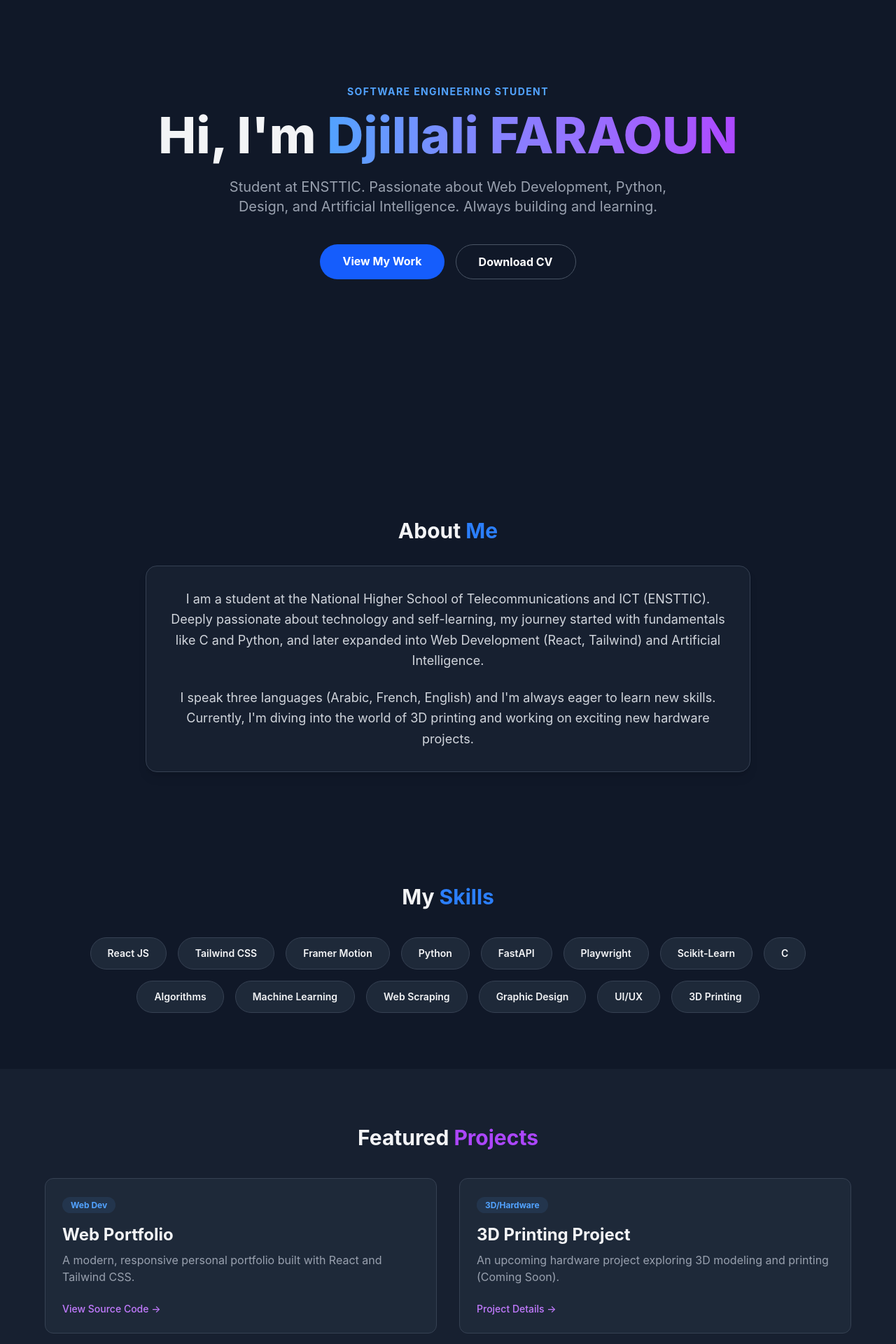
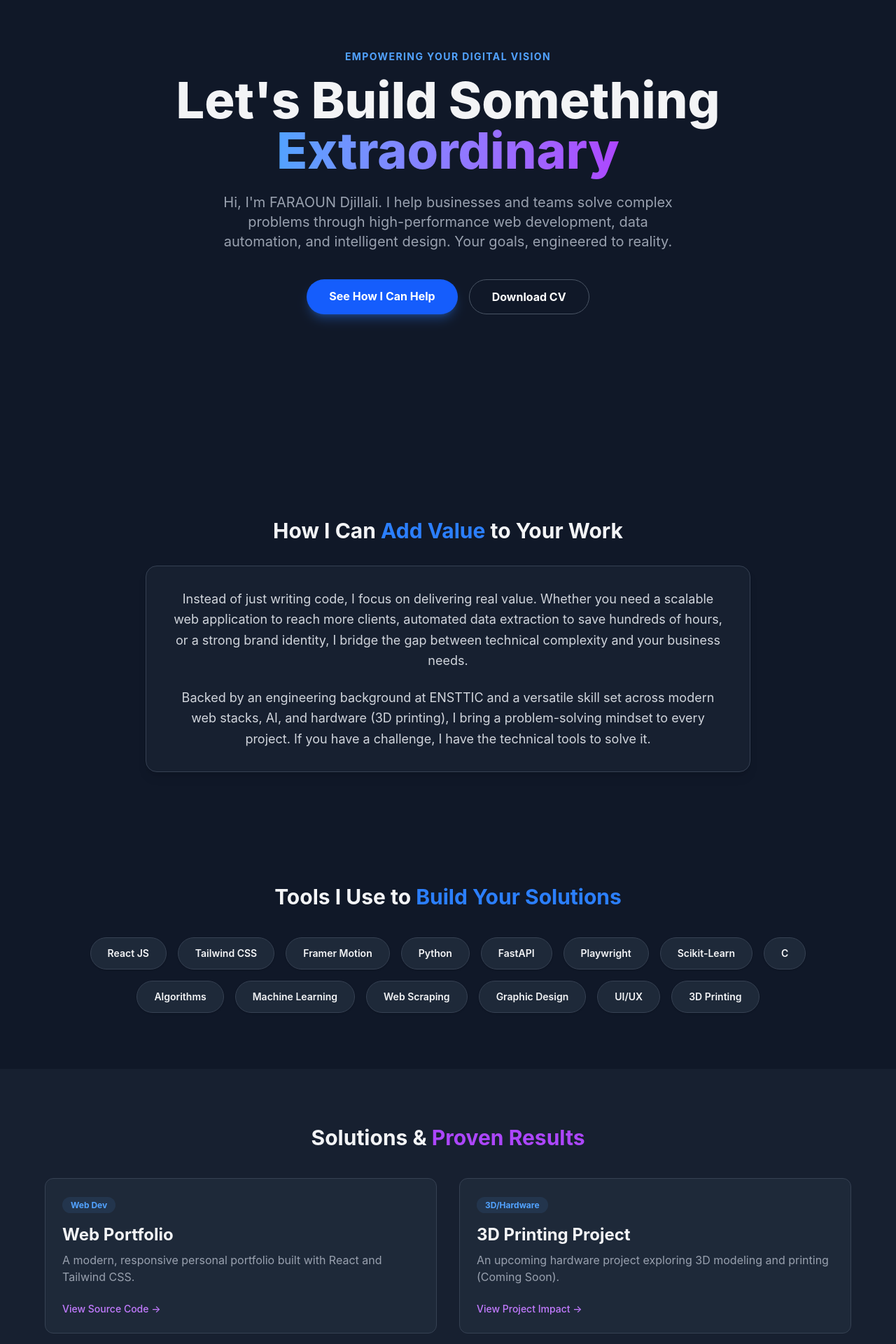
Before and after one commit to Djilali-77/portfolio, a React (Vite) app: page / in a window 1280 px wide. Shown: the part 140-2060 px from the top of the page at 70% size. Built offline with nearby package versions, Linux system fonts and the light colour scheme.

Commit message:
Client-Centric Copywriting

```diff
--- a/src/pages/Hero.jsx
+++ b/src/pages/Hero.jsx
@@ -64,18 +64,17 @@ const Hero = () => {
           transition={{ duration: 0.8 }}
         >
           <h2 className="text-blue-400 font-bold tracking-widest text-sm mb-4 uppercase">
-            Software Engineering Student
+            Empowering Your Digital Vision
           </h2>
           <h1 className="text-5xl md:text-7xl font-extrabold mb-6">
-            Hi, I'm <span className="text-transparent bg-clip-text bg-gradient-to-r from-blue-400 to-purple-500">Djillali FARAOUN</span>
+            Let's Build Something <br className="hidden md:block"/> <span className="text-transparent bg-clip-text bg-gradient-to-r from-blue-400 to-purple-500">Extraordinary</span>
           </h1>
           <p className="text-gray-400 text-lg md:text-xl max-w-2xl mx-auto mb-10">
-            Student at ENSTTIC. Passionate about Web Development, Python, Design, and Artificial Intelligence. Always building and learning.
+            Hi, I'm FARAOUN Djillali. I help businesses and teams solve complex problems through high-performance web development, data automation, and intelligent design. Your goals, engineered to reality.
           </p>
-
           <div className="flex gap-4 justify-center">
-            <a href="#projects" className="bg-blue-600 hover:bg-blue-700 text-white font-bold py-3 px-8 rounded-full transition-all cursor-pointer">
-              View My Work
+            <a href="#projects" className="bg-blue-600 hover:bg-blue-700 text-white font-bold py-3 px-8 rounded-full transition-all cursor-pointer shadow-lg shadow-blue-500/30">
+              See How I Can Help
             </a>
             <a
               href="/portfolio.html"
@@ -88,23 +87,20 @@ const Hero = () => {
         </motion.div>
       </section>
 
-      {/* ================= ABOUT SECTION ================= */}
+      {/* ================= ABOUT SECTION (Now Value-Driven) ================= */}
       <section id="about" className="py-20 px-4 max-w-4xl mx-auto scroll-mt-24 text-center">
         <motion.div
           initial={{ opacity: 0, y: 20 }}
           whileInView={{ opacity: 1, y: 0 }}
           transition={{ duration: 0.6 }}
         >
-          <h2 className="text-3xl font-bold mb-8">About <span className="text-blue-500">Me</span></h2>
+          <h2 className="text-3xl font-bold mb-8">How I Can <span className="text-blue-500">Add Value</span> to Your Work</h2>
           <div className="bg-gray-800/50 p-8 rounded-2xl border border-gray-700 shadow-lg">
             <p className="text-gray-300 text-lg leading-relaxed mb-6">
-              I am a student at the National Higher School of Telecommunications and ICT (ENSTTIC).
-              Deeply passionate about technology and self-learning, my journey started with fundamentals like C and Python,
-              and later expanded into Web Development (React, Tailwind) and Artificial Intelligence.
+              Instead of just writing code, I focus on delivering real value. Whether you need a scalable web application to reach more clients, automated data extraction to save hundreds of hours, or a strong brand identity, I bridge the gap between technical complexity and your business needs.
             </p>
             <p className="text-gray-300 text-lg leading-relaxed">
-              I speak three languages (Arabic, French, English) and I'm always eager to learn new skills.
-              Currently, I'm diving into the world of 3D printing and working on exciting new hardware projects.
+              Backed by an engineering background at ENSTTIC and a versatile skill set across modern web stacks, AI, and hardware (3D printing), I bring a problem-solving mindset to every project. If you have a challenge, I have the technical tools to solve it.
             </p>
           </div>
         </motion.div>
@@ -112,8 +108,7 @@ const Hero = () => {
 
       {/* ================= SKILLS SECTION ================= */}
       <section id="skills" className="py-20 px-4 max-w-6xl mx-auto scroll-mt-24">
-        <h2 className="text-3xl font-bold mb-10 text-center">My <span className="text-blue-500">Skills</span></h2>
-
+        <h2 className="text-3xl font-bold mb-10 text-center">Tools I Use to <span className="text-blue-500">Build Your Solutions</span></h2>
         <div className="flex flex-wrap justify-center gap-4">
           {skills.map((skill, index) => (
             <motion.div
@@ -121,7 +116,7 @@ const Hero = () => {
               initial={{ opacity: 0, scale: 0.8 }}
               whileInView={{ opacity: 1, scale: 1 }}
               transition={{ delay: index * 0.05 }}
-              className="bg-gray-800 border border-gray-700 rounded-full px-6 py-3 text-sm font-semibold hover:border-blue-500 hover:text-blue-400 cursor-pointer transition-all"
+              className="bg-gray-800 border border-gray-700 rounded-full px-6 py-3 text-sm font-semibold hover:border-blue-500 hover:text-blue-400 cursor-pointer transition-all shadow-sm hover:shadow-blue-500/20"
             >
               {skill}
             </motion.div>
@@ -132,8 +127,7 @@ const Hero = () => {
       {/* ================= PROJECTS SECTION ================= */}
       <section id="projects" className="py-20 px-4 bg-gray-800/50 scroll-mt-24">
         <div className="max-w-6xl mx-auto">
-          <h2 className="text-3xl font-bold mb-10 text-center">Featured <span className="text-purple-500">Projects</span></h2>
-
+          <h2 className="text-3xl font-bold mb-10 text-center">Solutions & <span className="text-purple-500">Proven Results</span></h2>
           <div className="grid grid-cols-1 md:grid-cols-2 lg:grid-cols-2 gap-8">
             {projects.map((projet) => (
               <motion.div
@@ -148,7 +142,6 @@ const Hero = () => {
                   <h3 className="text-2xl font-bold mt-4 mb-2">{projet.title}</h3>
                   <p className="text-gray-400 mb-6">{projet.desc}</p>
                 </div>
-
                 {projet.link ? (
                   <a
                     href={projet.link}
@@ -156,7 +149,7 @@ const Hero = () => {
                     rel="noreferrer"
                     className="text-purple-400 hover:text-purple-300 font-medium text-sm flex items-center gap-2 self-start cursor-pointer transition-colors"
                   >
-                    Project Details →
+                    View Project Impact →
                   </a>
                 ) : projet.githubLink ? (
                   <a
@@ -180,29 +173,27 @@ const Hero = () => {
 
       {/* ================= CONTACT FOOTER ================= */}
       <footer id="contact" className="py-12 text-center border-t border-gray-800 mt-20 scroll-mt-24">
-        <h2 className="text-2xl font-bold mb-6">Let's Connect</h2>
-        <p className="text-gray-500 mb-8">I'm currently open for new projects and internship opportunities. Feel free to reach out!</p>
-
+        <h2 className="text-2xl font-bold mb-6">Ready to Level Up Your Next Project?</h2>
+        <p className="text-gray-500 mb-8 max-w-xl mx-auto">
+          Whether you're looking for a dedicated intern, a reliable freelancer, or just want to discuss how my technical skills can add value to your team, my inbox is always open.
+        </p>
         <div className="flex justify-center gap-8 mb-10">
           <a href="https://github.com/Djilali-77" target="_blank" rel="noreferrer" className="text-gray-400 hover:text-white text-3xl transition-transform hover:scale-110 cursor-pointer">
             <FaGithub />
           </a>
-
           <a href="https://www.linkedin.com/in/faraoun-djillali-51217b326/" target="_blank" rel="noreferrer" className="text-gray-400 hover:text-blue-500 text-3xl transition-transform hover:scale-110 cursor-pointer">
             <FaLinkedin />
           </a>
-
           <a href="https://www.instagram.com/morvoxlab/" target="_blank" rel="noreferrer" className="text-gray-400 hover:text-pink-500 text-3xl transition-transform hover:scale-110 cursor-pointer">
             <FaInstagram />
           </a>
-
           <a href="mailto:faraoundjilali.fd@gmail.com" className="text-gray-400 hover:text-red-500 text-3xl transition-transform hover:scale-110 cursor-pointer">
             <FaEnvelope />
           </a>
         </div>
 
         <p className="text-gray-600 mt-10 text-sm">
-          Built with ♥ and React JS by DJILLALI.
+          Built with ♥ and React JS to drive real results.
         </p>
       </footer>
 
```
